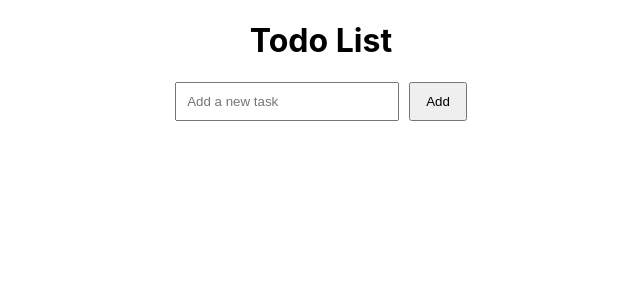
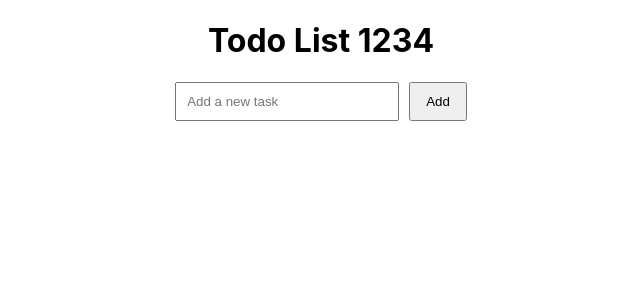
Before and after one commit to Agniv25/devopsTodo, a React (Create React App) app: page / in a window 1280 px wide. Shown: the top 300 px of the page, without its empty margins (319-959 px from the left). Built offline with nearby package versions, Linux system fonts and the light colour scheme.

Commit message:
made another comment

```diff
--- a/src/Todo.js
+++ b/src/Todo.js
@@ -27,7 +27,7 @@ const Todo = () => {
 
   return (
     <div className="todo-app">
-      <h1>Todo List </h1>
+      <h1>Todo List 1234</h1>
       <div className="todo-input">
         <input
           type="text"
```
